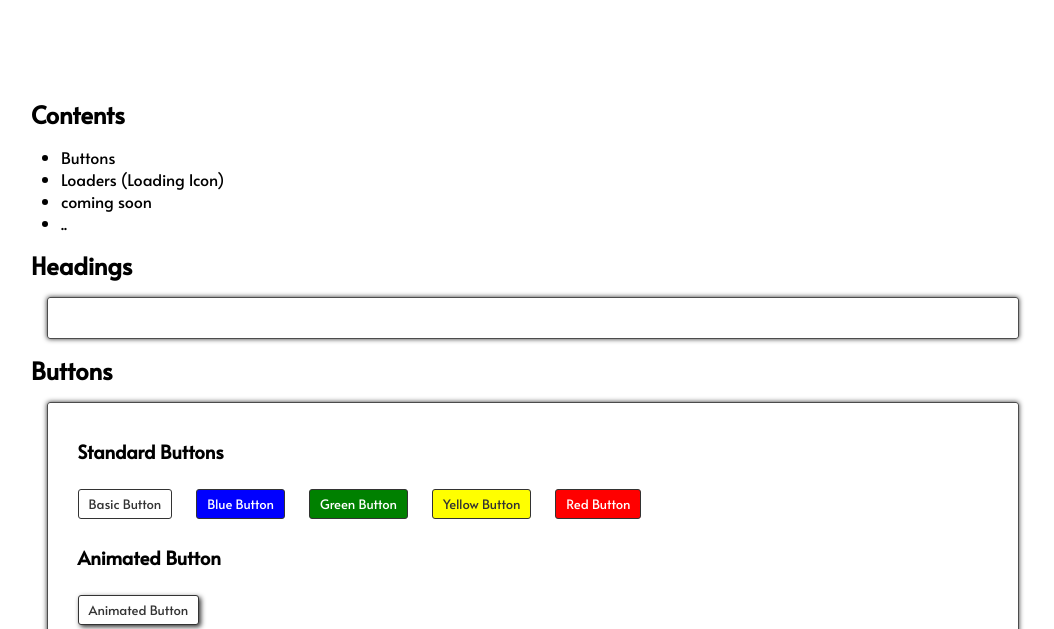
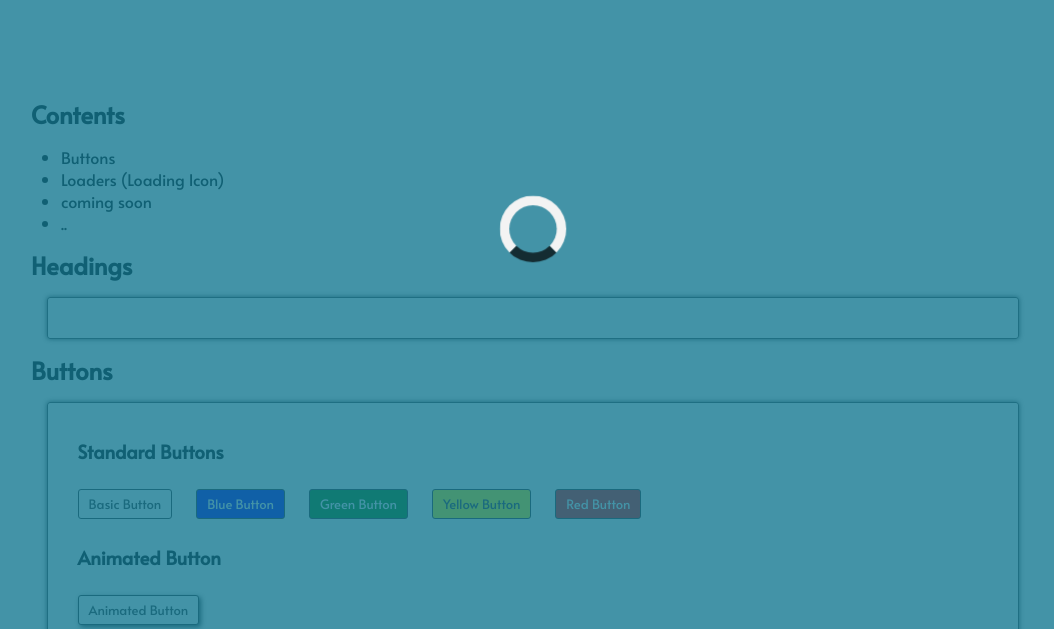
Before and after one commit to yudachris/chrystal, a website: page index.html in a window 1280 px wide. Shown: the part 171-800 px from the top of the page, without its empty margins (107-1161 px from the left). Drawn offline with Linux system fonts and the light colour scheme.

Commit message:
Add files via upload

```diff
--- a/css/chrystal.css
+++ b/css/chrystal.css
@@ -219,3 +219,12 @@ div.container {
 .u-margin-bottom-sm { margin-bottom: .5rem; }
 .u-margin-bottom-md { margin-bottom: 1.5rem; }
 .u-margin-bottom-lg { margin-bottom: 3rem; }
+
+.u-display-none { display:none; }
+
+.u-absolute-center {
+	position:absolute;
+	top:50%;
+	left:50%;
+	transform: translate(-50%, -50%);
+}
--- a/css/styles.css
+++ b/css/styles.css
@@ -5,3 +5,21 @@
 .section-loader {
 	min-height:100vh;
 }
+
+.loading-screen {
+	height:100vh;
+	width:100%;
+	position:fixed;
+	top: 0;
+	left: 0;
+	z-index: 1000;
+	background-color:rgba(20,120,145, .8);
+}
+
+
+.loading-screen__content {
+	position:absolute;
+	top:50%;
+	left:50%;
+	transform:translate(-50%, -50%);
+}
--- a/index.html
+++ b/index.html
@@ -3,6 +3,8 @@
 <head>
 <link rel="stylesheet" href="css/chrystal.css">
 <link rel="stylesheet" href="css/styles.css">
+<script type="javascript" href="js/main.js">
+</script>
 <title>Chrystal Library</title>
 </head>
 <body>
@@ -55,6 +57,12 @@
 			</div>
 		</div>
 	</section>
-<div class="container">
+	<div class="loading-screen">
+		<div class="loading-screen__content">
+			<div class="loader-md">
+			</div>
+		</div>
+	</div>
+</div>
 </body>
 </html>
```
Also changed, not shown: js/main.js (added, +11 -0 lines).
